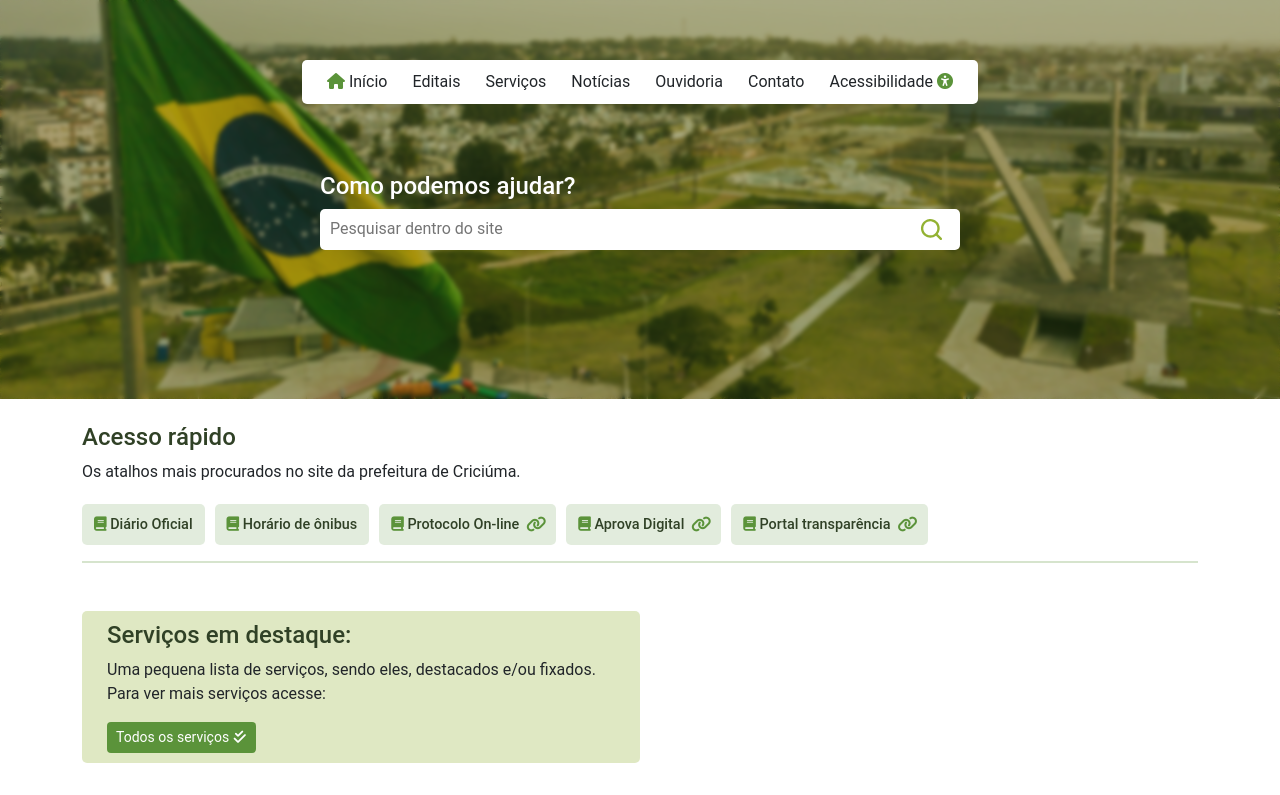
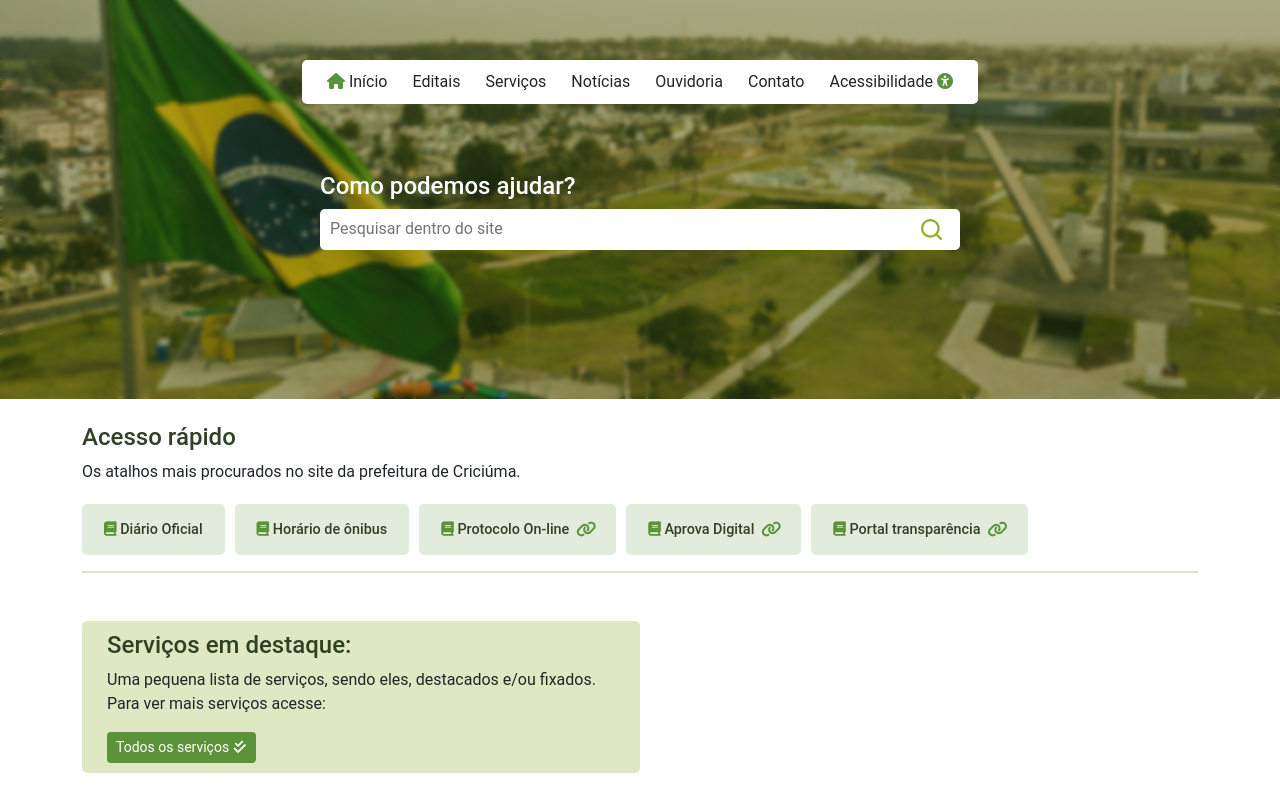
Before and after one commit to EricDagostim/site, a PHP site: page / in a window 1280 px wide. Shown: the top 795 px of the page. Run offline with PHP 8.4, Linux system fonts and the light colour scheme.

Commit message:
padding em acesso rápido

```diff
--- a/style.css
+++ b/style.css
@@ -122,7 +122,7 @@ input:focus{
 .service-favorite{
     display: flex;
     background-color: #5b933a2c;
-    padding: 5px 10px;
+    padding: 10px 20px;
     border-radius: 5px;
     text-decoration: none !important;
     width: fit-content;
```
